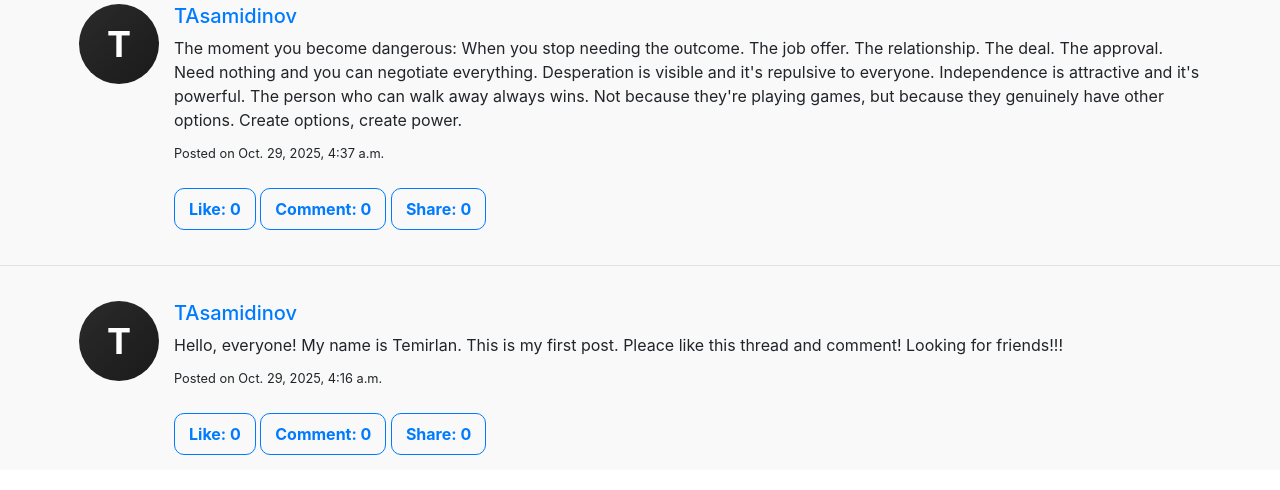
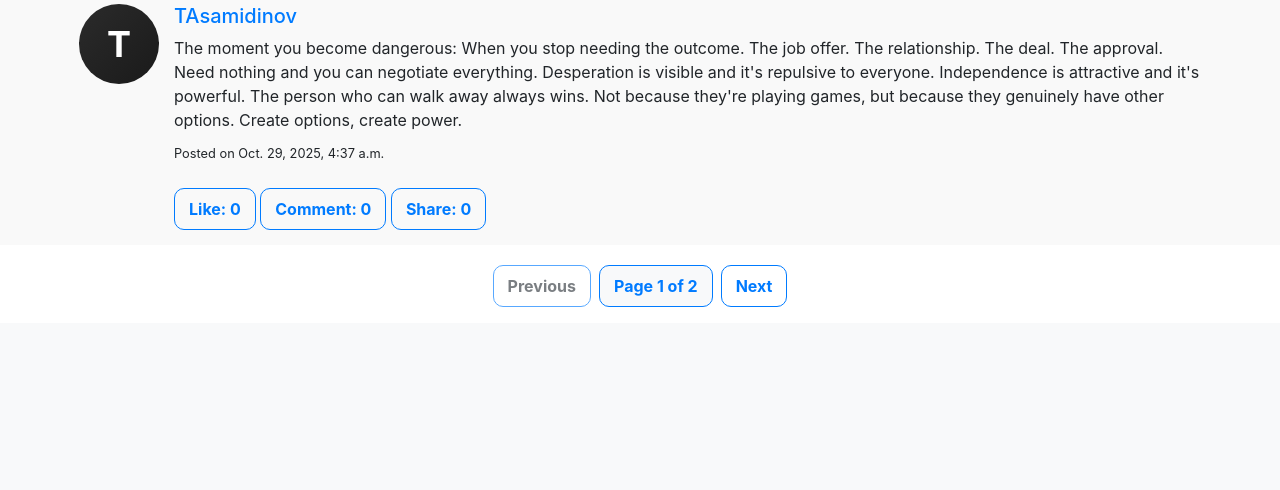
Before and after one commit to TAsamidinov/Network, a Django app: page / in a window 1280 px wide. Shown: the part 2499-2989 px from the top of the page. After the commit the page ends 2806 px from the top, so only its background shows below. Run offline with Django 3.2, Linux system fonts and the light colour scheme; data comes from the database, SQL or seed files in the repository; some libraries are stand-ins or nearby versions.

Commit message:
Create Pagination

```diff
--- a/network/templates/network/index.html
+++ b/network/templates/network/index.html
@@ -5,7 +5,7 @@
 <h2 class="threads">THREADS</h2>
 
 <div id="posts-area" class="posts-area">
-        {% for post in posts %}
+  {% for post in page_obj %}
     <hr>
     <div class="post-card mx-auto">
       <div class="post-left">
@@ -14,18 +14,61 @@
         </div>
       </div>
       <div class="post-right">
-              <h5><a href="{% url 'profile' post.author.username %}">{{ post.author.username }}</a></h5>
+        <h5>
+          <a href="{% url 'profile' post.author.username %}">
+            {{ post.author.username }}
+          </a>
+        </h5>
         <p>{{ post.content }}</p>
         <small>Posted on {{ post.timestamp }}</small>
         <br><br>
-              <button class="btn btn-outline-primary"> Like: {{ post.likes }}</button>
+        <button class="btn btn-outline-primary">Like: {{ post.likes }}</button>
         <button class="btn btn-outline-primary">Comment: 0</button>
-              <button class="btn btn-outline-primary"> Share: 0 </button>
-
+        <button class="btn btn-outline-primary">Share: 0</button>
       </div>
     </div>
   {% empty %}
     <p>No posts available.</p>
   {% endfor %}
 </div>
+
+<nav aria-label="Posts pagination">
+  <ul class="pagination justify-content-center mt-3">
+
+    {% if page_obj.has_previous %}
+      <li class="page-item">
+        <a class="btn btn-outline-primary mx-1 " href="?page={{ page_obj.previous_page_number }}">
+          Previous
+        </a>
+      </li>
+    {% else %}
+      <li class="page-item">
+        <span class="btn btn-outline-primary text-dark mx-1 disabled">
+          Previous
+        </span>
+      </li>
+    {% endif %}
+
+    <li class="page-item disabled">
+      <span class="btn btn-light border-primary text-primary mx-1">
+        Page {{ page_obj.number }} of {{ page_obj.paginator.num_pages }}
+      </span>
+    </li>
+
+    {% if page_obj.has_next %}
+      <li class="page-item">
+        <a class="btn btn-outline-primary mx-1" href="?page={{ page_obj.next_page_number }}">
+          Next
+        </a>
+      </li>
+    {% else %}
+      <li class="page-item">
+        <span class="btn btn-outline-primary text-dark mx-1 disabled">
+          Next
+        </span>
+      </li>
+    {% endif %}
+
+  </ul>
+</nav>
 {% endblock %}
--- a/network/views.py
+++ b/network/views.py
@@ -3,14 +3,21 @@ from django.db import IntegrityError
 from django.http import HttpResponse, HttpResponseRedirect
 from django.shortcuts import render, get_object_or_404
 from django.urls import reverse
+from django.core.paginator import Paginator
 
 from .models import User
 from .models import Post
 from .models import Follow
 
 def index(request):
+    posts_qs = Post.objects.all().order_by("-timestamp")
+    paginator = Paginator(posts_qs, 10)
+
+    page_number = request.GET.get("page", 1)
+    page_obj = paginator.get_page(page_number)
+
     return render(request, "network/index.html", {
-        "posts": Post.objects.all().order_by("-timestamp")
+        "page_obj": page_obj
     })
 def newPost(request):
     if request.method == "POST":
```
Lines whose indentation alone changed are shown as unchanged.
